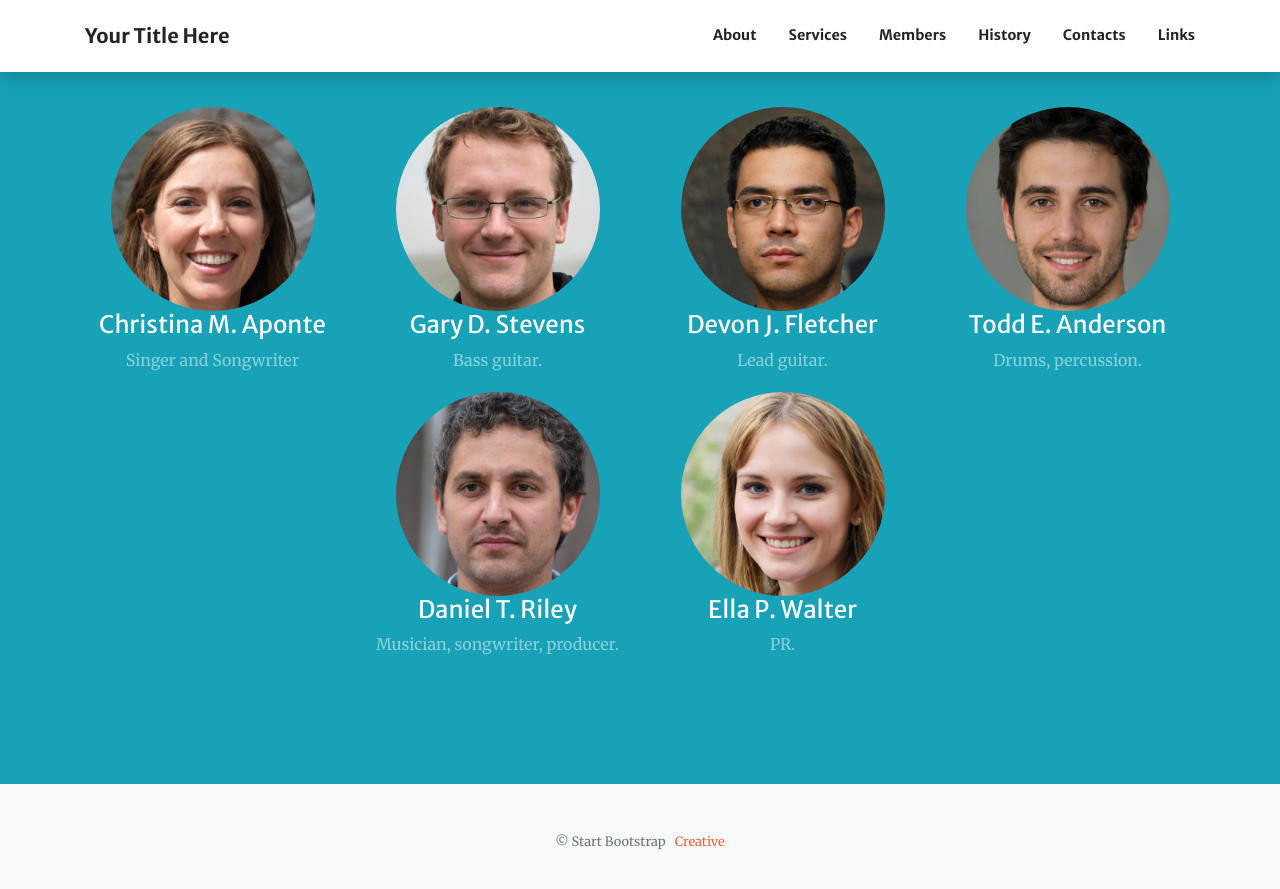
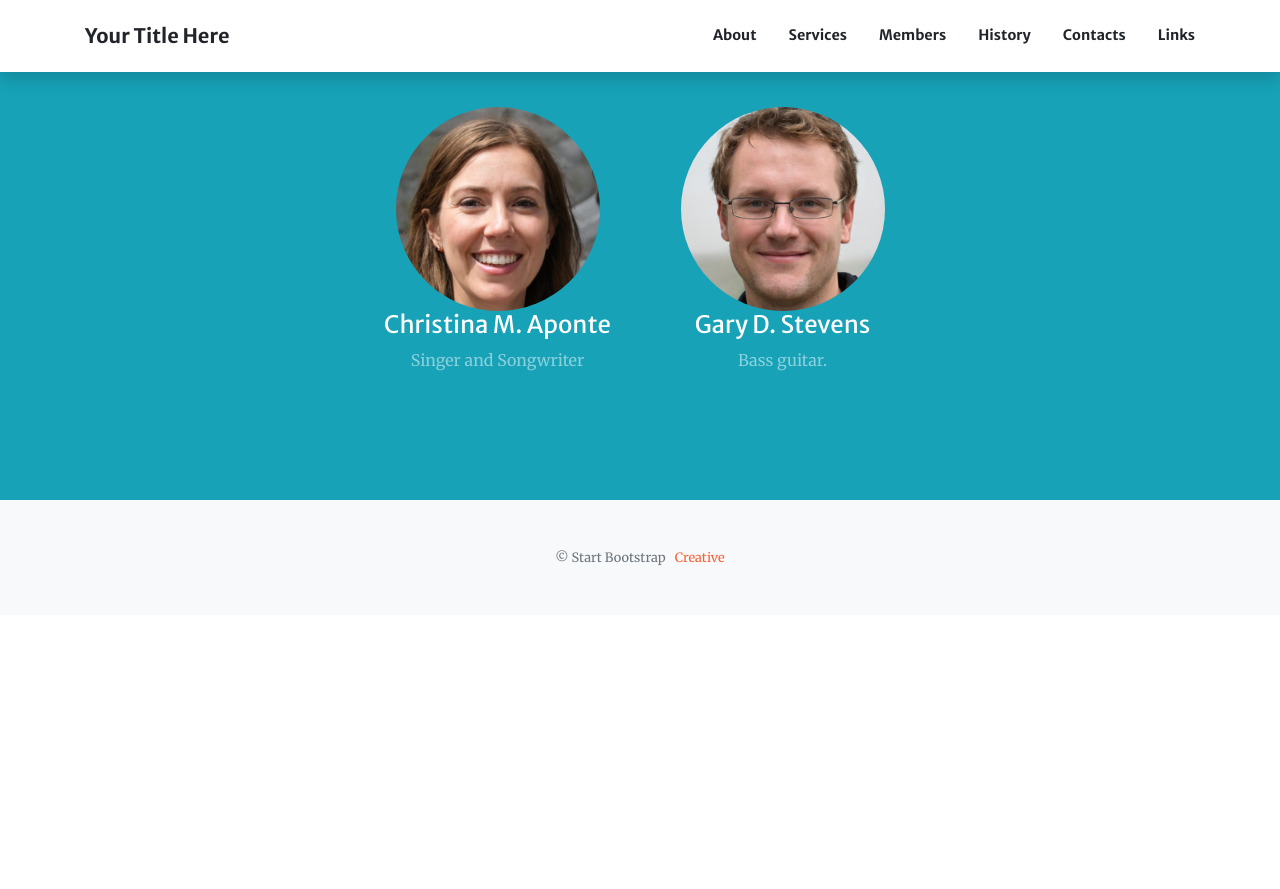
Before and after one commit to starfriend10/EST, a Jekyll site: the page built from index.md, in a window 1280 px wide and 900 px high, scrolled down 1490 px. Shown: the top 889 px of the window. Built offline with Jekyll 4.4.1, drawn with Linux system fonts in a browser that asks for light colours; nearby versions of some CDN libraries; after the commit the page ends 2105 px from its top, so only the background shows below that.

Commit message:
Update index.md

```diff
--- a/index.md
+++ b/index.md
@@ -57,21 +57,4 @@ sections:
         text: Bass guitar.
         image: assets/img/members/person2.jpg
         url: '#'
-      - title: Devon J. Fletcher
-        text: Lead guitar.
-        image: assets/img/members/person3.jpg
-        url: '#'
-      - title: Todd E. Anderson
-        text: Drums, percussion.
-        image: assets/img/members/person5.jpg
-        url: '#'
-      - title: Daniel T. Riley
-        text: Musician, songwriter, producer.
-        image: assets/img/members/person6.jpg
-        url: '#'
-      - title: Ella P. Walter
-        text: PR.
-        image: assets/img/members/person7.jpg
-        url: '#'
-
 ---
```
